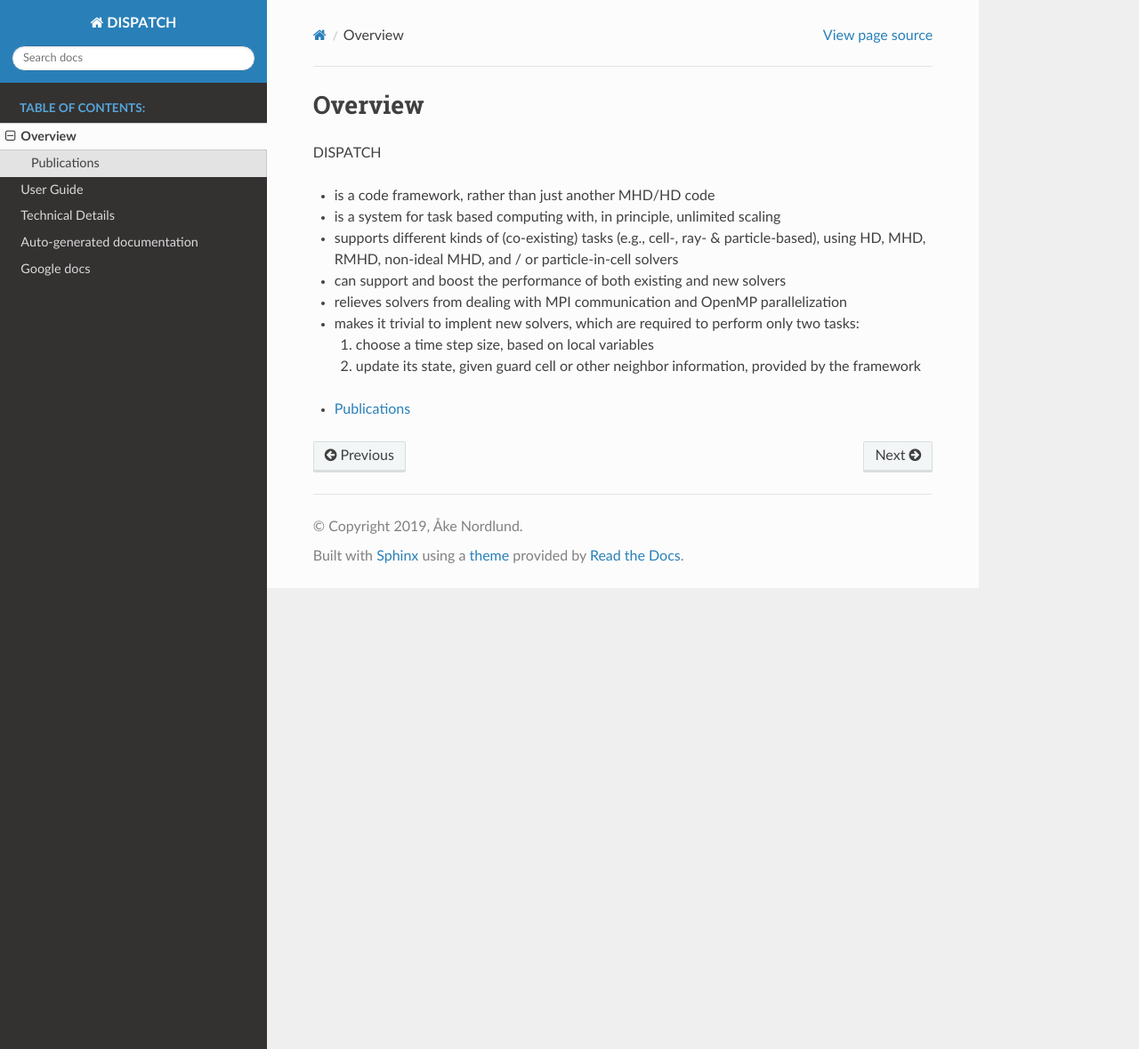
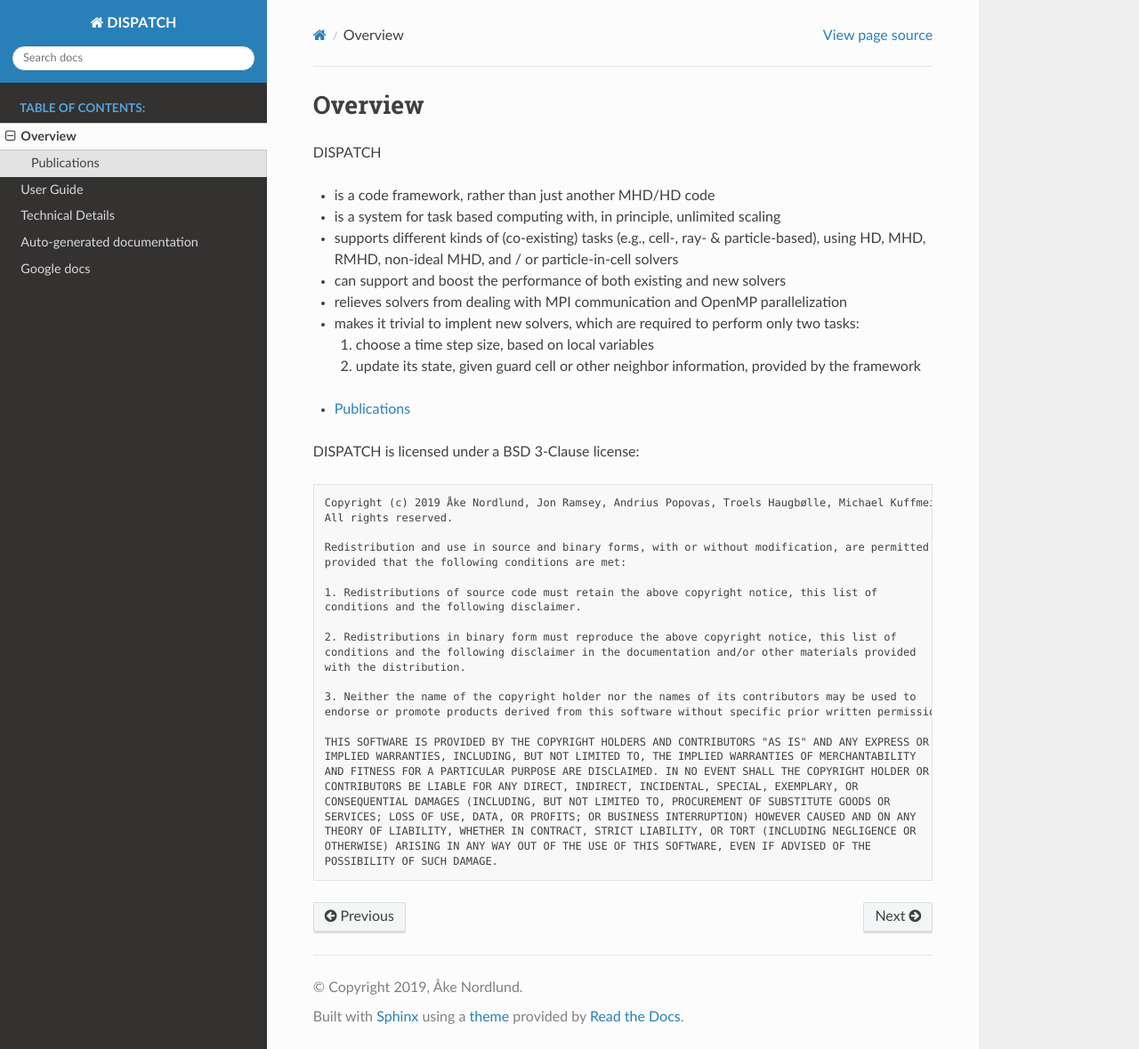
Before and after one commit to kurtsansom/dispatch, a Sphinx documentation site: the page built from docs/overview.rst, in a window 1280 px wide and 1179 px high. Shown: the whole window at 89% size. Built offline with Sphinx 7.4.7 and the Read the Docs theme 2.0.0, drawn with Linux system fonts in a browser that asks for light colours; pages that are not in the unit, such as notebooks, are missing from menus.

Commit message:
DOC Add BSD-3 license to source and docs.

```diff
--- a/docs/overview.rst
+++ b/docs/overview.rst
@@ -22,3 +22,34 @@
 
    publications
    presentations
+
+
+DISPATCH is licensed under a BSD 3-Clause license:
+
+.. code-block:: text
+
+    Copyright (c) 2019 Åke Nordlund, Jon Ramsey, Andrius Popovas, Troels Haugbølle, Michael Kuffmeier.
+    All rights reserved.
+
+    Redistribution and use in source and binary forms, with or without modification, are permitted
+    provided that the following conditions are met:
+
+    1. Redistributions of source code must retain the above copyright notice, this list of
+    conditions and the following disclaimer.
+
+    2. Redistributions in binary form must reproduce the above copyright notice, this list of
+    conditions and the following disclaimer in the documentation and/or other materials provided
+    with the distribution.
+
+    3. Neither the name of the copyright holder nor the names of its contributors may be used to
+    endorse or promote products derived from this software without specific prior written permission.
+
+    THIS SOFTWARE IS PROVIDED BY THE COPYRIGHT HOLDERS AND CONTRIBUTORS "AS IS" AND ANY EXPRESS OR
+    IMPLIED WARRANTIES, INCLUDING, BUT NOT LIMITED TO, THE IMPLIED WARRANTIES OF MERCHANTABILITY
+    AND FITNESS FOR A PARTICULAR PURPOSE ARE DISCLAIMED. IN NO EVENT SHALL THE COPYRIGHT HOLDER OR
+    CONTRIBUTORS BE LIABLE FOR ANY DIRECT, INDIRECT, INCIDENTAL, SPECIAL, EXEMPLARY, OR
+    CONSEQUENTIAL DAMAGES (INCLUDING, BUT NOT LIMITED TO, PROCUREMENT OF SUBSTITUTE GOODS OR
+    SERVICES; LOSS OF USE, DATA, OR PROFITS; OR BUSINESS INTERRUPTION) HOWEVER CAUSED AND ON ANY
+    THEORY OF LIABILITY, WHETHER IN CONTRACT, STRICT LIABILITY, OR TORT (INCLUDING NEGLIGENCE OR
+    OTHERWISE) ARISING IN ANY WAY OUT OF THE USE OF THIS SOFTWARE, EVEN IF ADVISED OF THE
+    POSSIBILITY OF SUCH DAMAGE.
```
Also changed, not shown: 1 other file.
